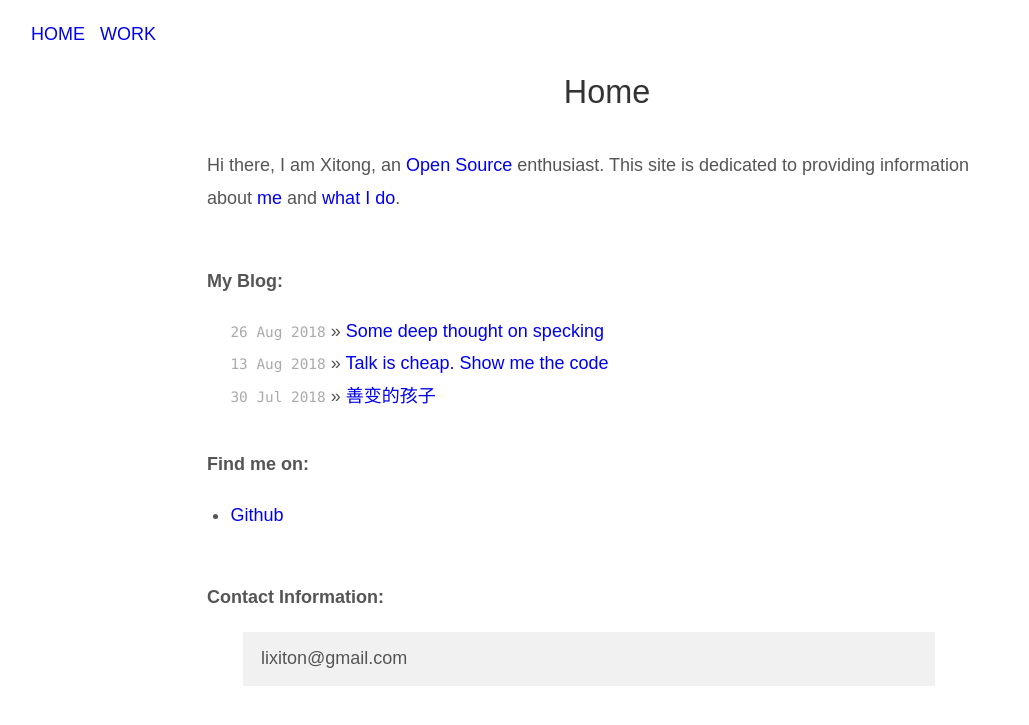
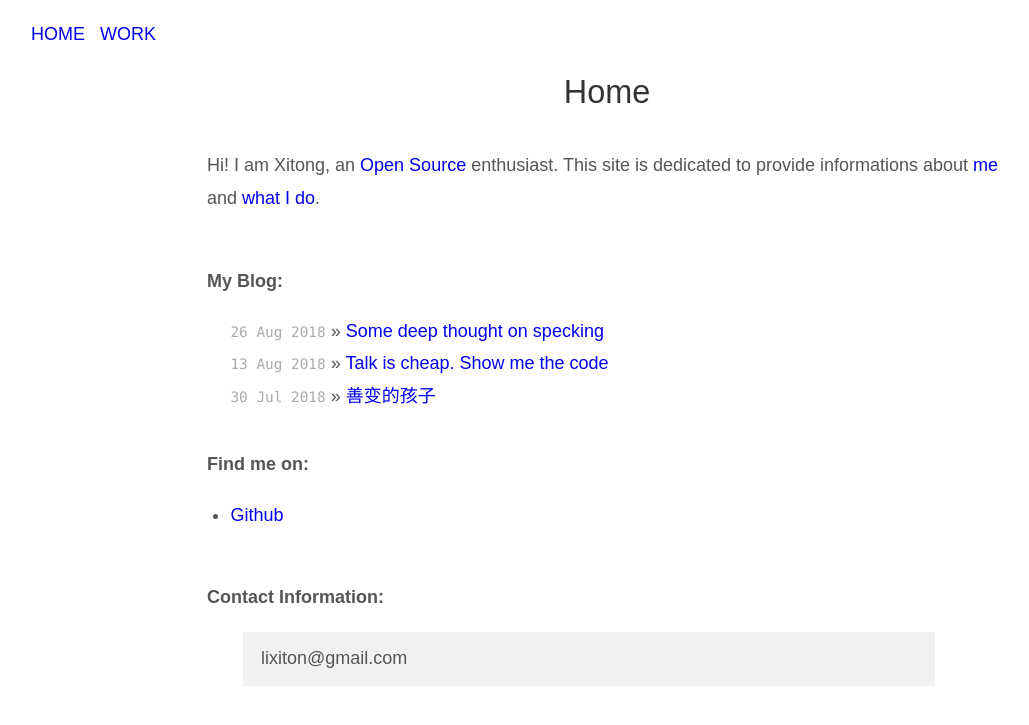
Before and after one commit to lixit/lixit.github.io, a Jekyll site: the page built from index.markdown, in a window 1280 px wide. Shown: the top 725 px of the page, without its empty margins (33-1062 px from the left). Built offline with Jekyll 4.4.1, drawn with Linux system fonts in a browser that asks for light colours.

Commit message:
correct grammar errors

```diff
--- a/index.markdown
+++ b/index.markdown
@@ -3,10 +3,7 @@ layout: default
 title: Home
 ---
 
-Hi there, I am Xitong, an [Open Source][oss] enthusiast. This site is
-dedicated to providing information about [me](resume.html) and [what I do](/work).
-
-
+Hi! I am Xitong, an [Open Source][oss] enthusiast. This site is dedicated to provide informations about [me](resume.html) and [what I do](/work).
 
 <p><br /><b>My Blog:</b></p>
   <ul class="posts">
```
Also changed, not shown: 404.html (+4 -6 lines).
